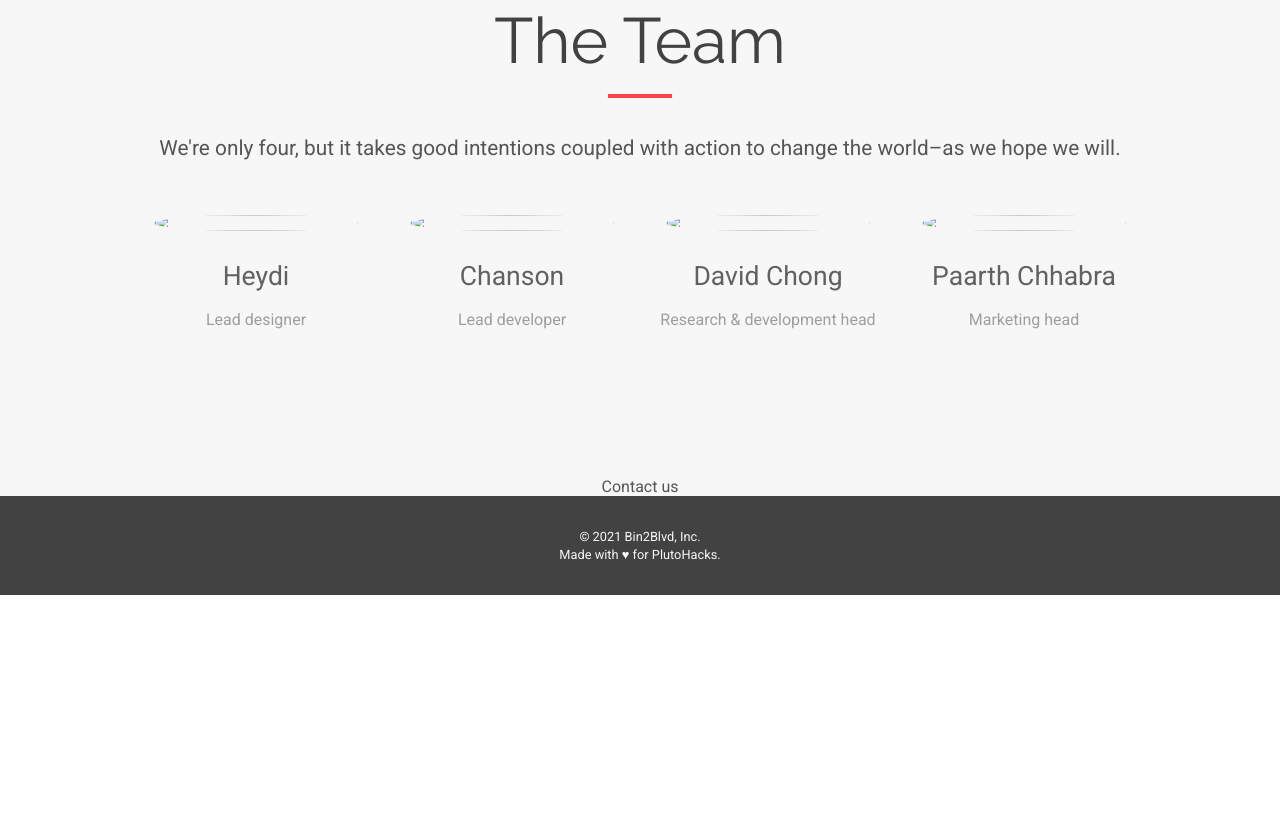
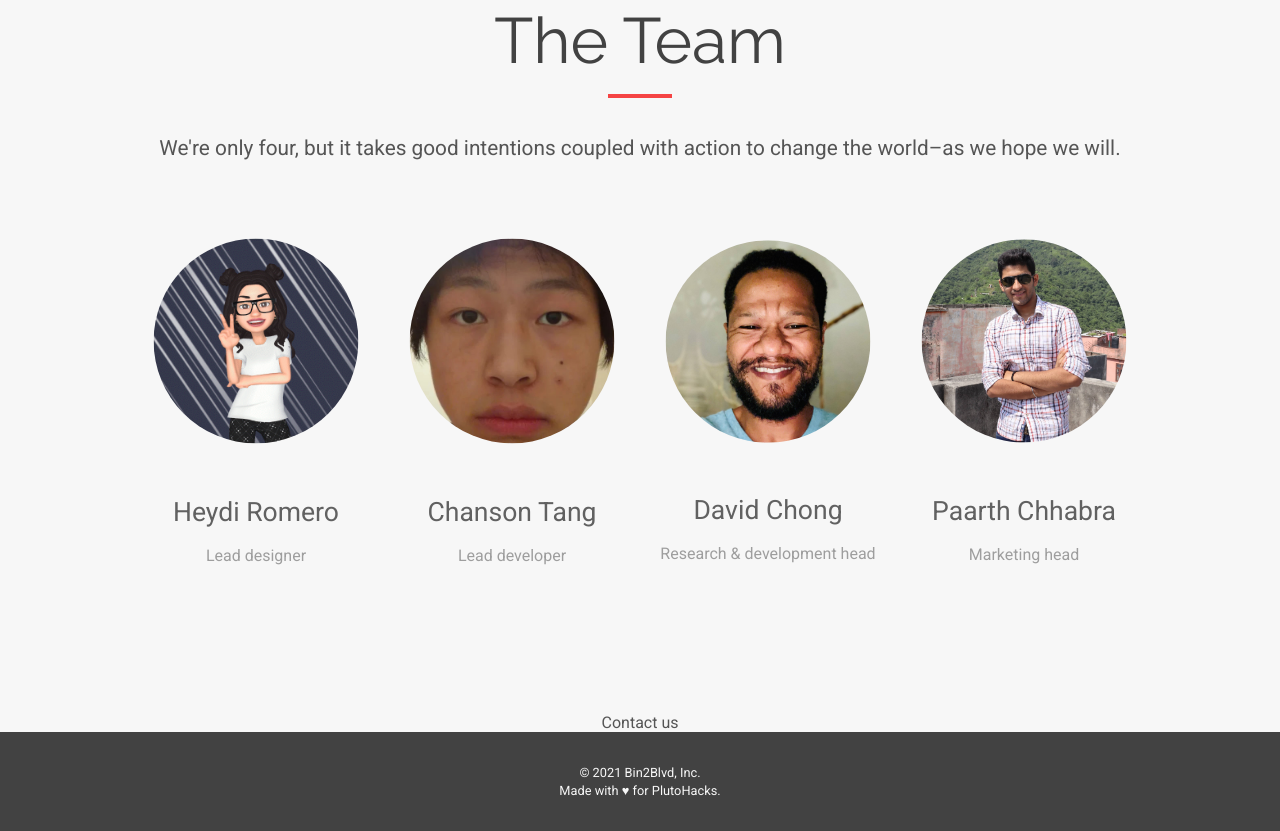
Before and after one commit to chanchantang/Pluto-Hacks-2021, a plain HTML site: page index.html in a window 1280 px wide. Shown: the part 2013-2844 px from the top of the page. Before the commit the page ends 2608 px from the top, so only its background shows below. Drawn offline with Linux system fonts and the light colour scheme.

Commit message:
Added self pictures and github

```diff
--- a/index.html
+++ b/index.html
@@ -50,20 +50,21 @@
       <section id="team">
         <h1>The Team</h1>
         <p>We're only four, but it takes good intentions coupled with action to change the world&ndash;as we hope we will.</p>
-        <ul class="team"><a href="https://facebook.com/">
-            <li class="person"><img src=""/>
-              <h3>Heydi</h3>
+        <ul class="team">
+            <a href="https://github.com/HiD-tech">
+            <li class="person"><img src="img/heydi.gif"/>
+              <h3>Heydi Romero</h3>
               <p>Lead designer</p>
-            </li></a><a href="https://facebook.com/">
-            <li class="person"><img src=""/>
-              <h3>Chanson</h3>
+            </li></a><a href="https://github.com/chanchantang">
+            <li class="person"><img src="img/chan.jpg"/>
+              <h3>Chanson Tang</h3>
               <p>Lead developer</p>
-            </li></a><a href="https://facebook.com/">
-            <li class="person"><img src=""/>
+            </li></a><a href="https://github.com/7Ch0ng9">
+            <li class="person"><img src="img/david.jpg"/>
               <h3>David Chong</h3>
               <p>Research & development head</p>
-            </li></a><a href="https://facebook.com/">
-            <li class="person"><img src=""/>
+            </li></a><a href="https://github.com/paarthchhabra">
+            <li class="person"><img src="img/paarth.JPG"/>
               <h3>Paarth Chhabra</h3>
               <p>Marketing head</p>
             </li></a></ul>
```
Also changed, not shown: about.html (+2 -1 lines), how.html (+2 -2 lines), img/chan.jpg (added), img/david.jpg (added), img/heydi.gif (renamed from H avatar.gif), img/logo2.jpg (deleted), img/paarth.jpg (added), img/project.jpg (deleted), 1 other file.
